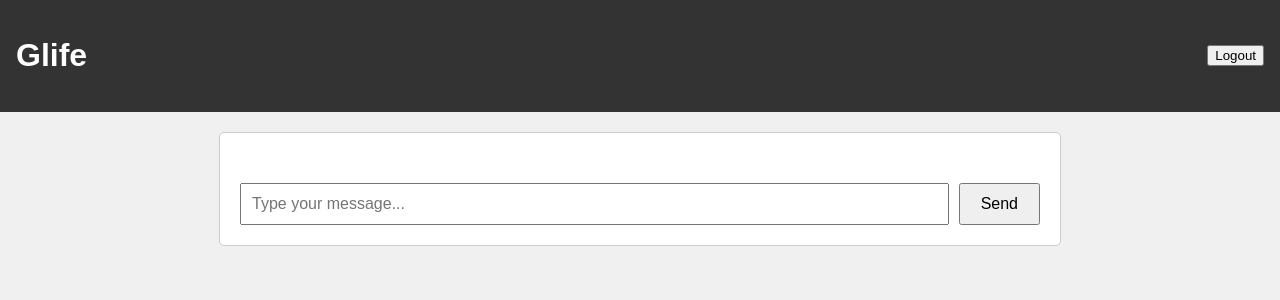
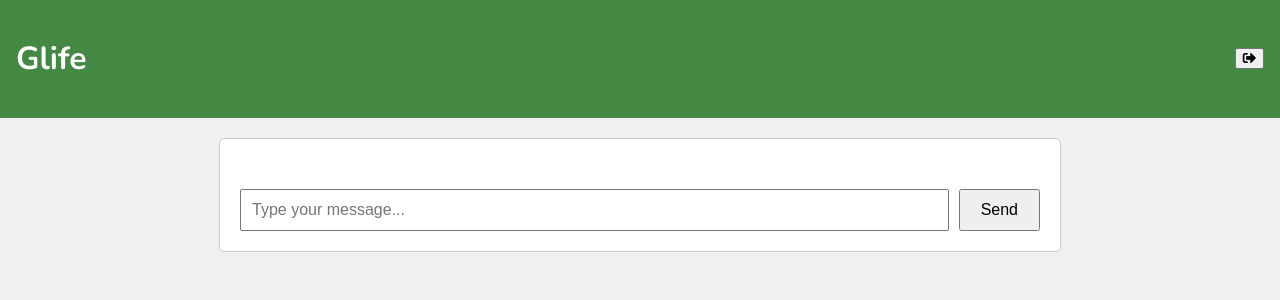
Before and after one commit to AdaVotex141/AI-AR-chatbot-Bristol-Msc-Summer-Project, a web app: page /home.html in a window 1280 px wide. Shown: the top 300 px of the page. Run offline with its HTML, style and script files only (its server is not run), Linux system fonts and the light colour scheme; data that the repository does not hold is empty.

Commit message:
add colour

````diff
--- a/Document/Development procedure.markdown
+++ b/Document/Development procedure.markdown
@@ -9,3 +9,6 @@ id， name，password（加密）， email，createTime， Last_Login
 后续创建Redis，```<key = id, value = 对应用户资源的地址>```
 
 3. 用户层只允许看到自己的邮箱和name，所以需要进一步做封装，直接用ModelMapperConfig
+
+
+1. ```home.html?wa_lid=r23```修改密码等
--- a/code/Glife/src/main/java/com/example/glife/common/LoginCheckFilter.java
+++ b/code/Glife/src/main/java/com/example/glife/common/LoginCheckFilter.java
@@ -70,7 +70,8 @@ public class LoginCheckFilter implements Filter {
     private boolean check(String requestURI){
         String[] urls = new String[]{
             "/index.html",
-                "/api/login"
+                "/api/login",
+                "/api/register"
         };
         for(String url: urls){
             if(PATH_MATCHER.match(url,requestURI)){
--- a/code/Glife/src/main/resources/static/css/style.css
+++ b/code/Glife/src/main/resources/static/css/style.css
@@ -1,12 +1,12 @@
 body {
-    font-family: Arial, sans-serif;
+    /*font-family: 'Quicksand', sans-serif;*/
+    font-family: 'Nunito', sans-serif;
     margin: 0;
     padding: 0;
     background-color: #f0f0f0;
 }
-
 .header {
-    background-color: #333;
+    background-color:#438944;
     color: white;
     text-align: center;
     padding: 1rem;
--- a/code/Glife/src/main/resources/static/home.html
+++ b/code/Glife/src/main/resources/static/home.html
@@ -3,15 +3,21 @@
 <head>
     <meta charset="UTF-8">
     <meta name="viewport" content="width=device-width, initial-scale=1.0">
-    <title>GLife-home</title>
-    <!-- 引入样式文件 -->
+    <title>GLife</title>
+    <link rel="icon" type="image/x-icon" href="/image/tree .ico">
     <link rel="stylesheet" href="css/style.css">
+    <link href="https://fonts.googleapis.com/icon?family=Material+Icons" rel="stylesheet">
+    <link href="https://fonts.googleapis.com/css2?family=Nunito:wght@300;400;600;700&display=swap" rel="stylesheet">
+    <link href="https://fonts.googleapis.com/css2?family=Quicksand:wght@300;400;500;600;700&display=swap" rel="stylesheet">
+    <link rel="stylesheet" href="https://cdnjs.cloudflare.com/ajax/libs/font-awesome/5.15.4/css/all.min.css">
 </head>
 <body>
 <div id="app">
     <div class="header">
         <h1>Glife</h1>
-        <button @click="logout">Logout</button>
+        <button @click="logout">
+            <i class="fas fa-sign-out-alt"></i>
+        </button>
     </div>
     <Chat :username="username" />
 </div>
--- a/code/Glife/src/main/resources/static/js/app.js
+++ b/code/Glife/src/main/resources/static/js/app.js
@@ -8,12 +8,11 @@ Vue.component('Chat', {
     },
     methods: {
         sendMessage() {
-            // 发送消息给后端，并将返回的回复添加到 messages 数组中
             axios.post('/api/chat', { message: this.newMessage })
                 .then(response => {
                     this.messages.push({ text: this.newMessage, fromUser: true });
                     this.messages.push({ text: response.data.text, fromUser: false });
-                    this.newMessage = ''; // 清空输入框
+                    this.newMessage = '';
                 })
                 .catch(error => {
                     console.error('Error sending message:', error);
@@ -39,15 +38,15 @@ new Vue({
     el: '#app',
     data() {
         return {
-            username: '' // 将在登录成功时设置为用户的用户名
+            username: ''
         };
     },
     methods: {
         logout() {
-            // 登出逻辑
+
             axios.post('/api/logout')
                 .then(response => {
-                    window.location.href = 'index.html'; // 登出成功后跳转到登录页面
+                    window.location.href = 'index.html';
                 })
                 .catch(error => {
                     console.error('Logout failed:', error);
````
Also changed, not shown: code/Glife/src/main/resources/static/index.html (+17 -3 lines), code/Glife/src/main/resources/static/image/tree .ico (added).
